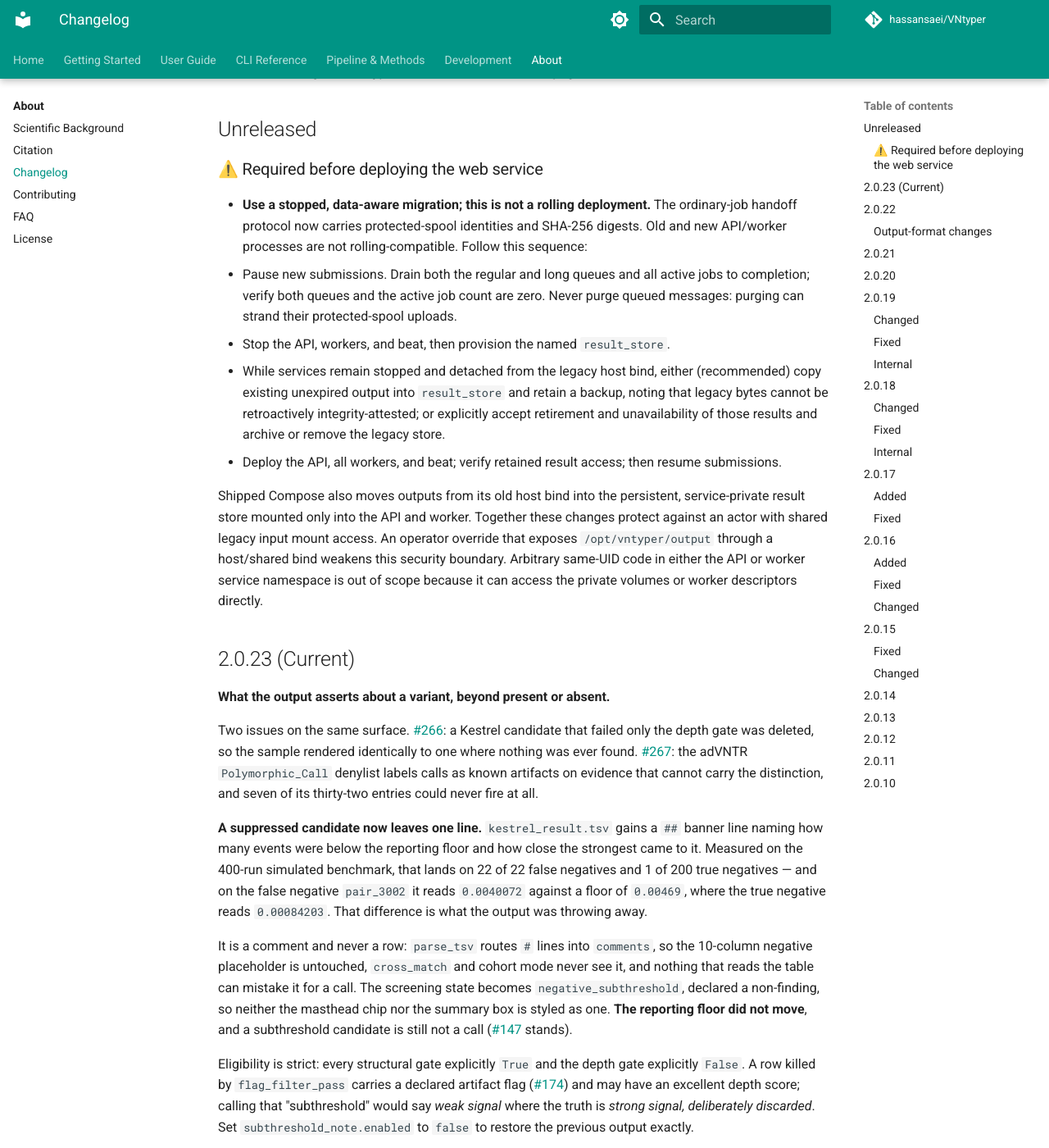
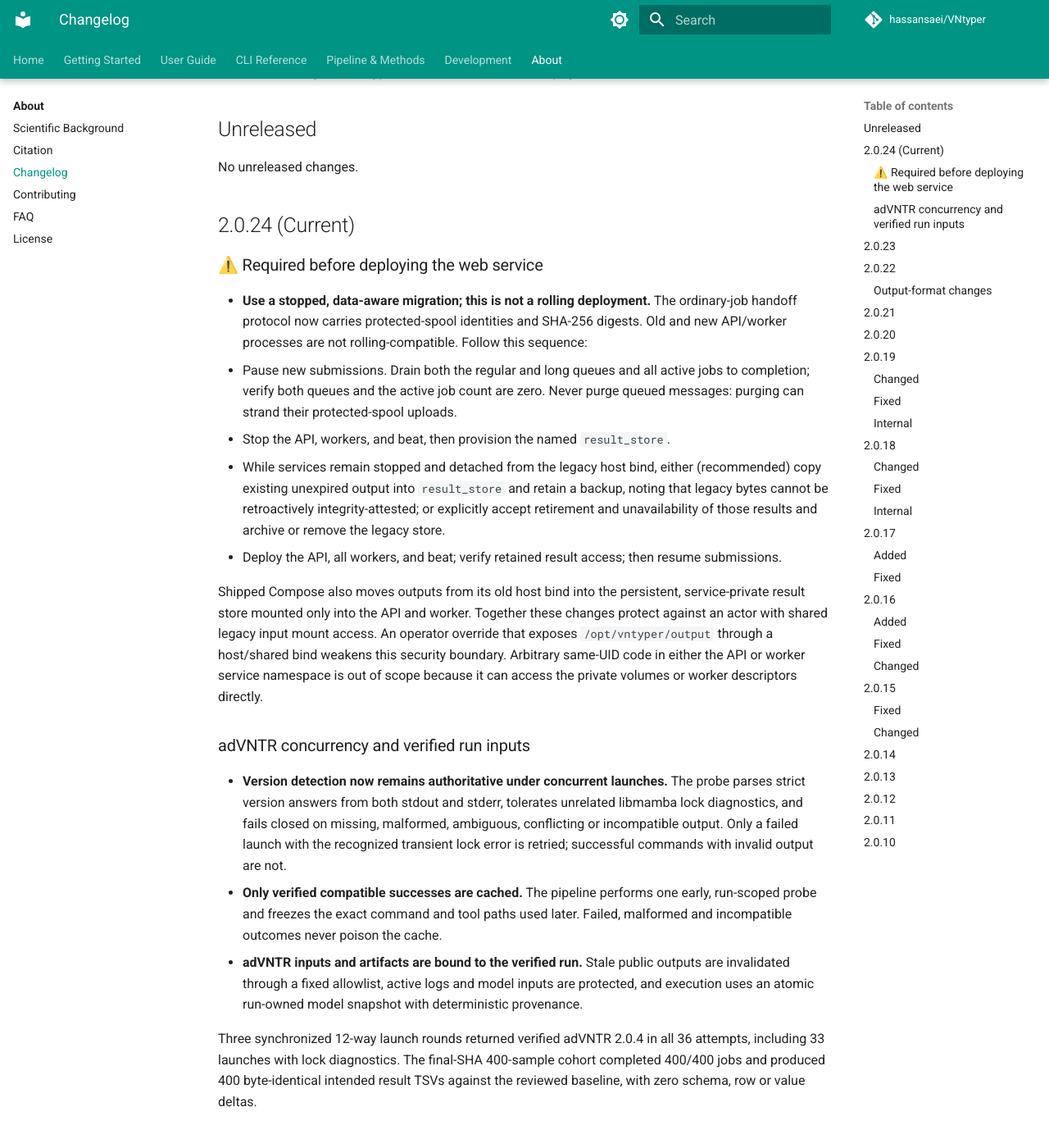
Before and after one commit to hassansaei/VNtyper, an MkDocs documentation site: the page built from docs/about/changelog.md, in a window 1280 px wide and 1400 px high, scrolled down 193 px. Shown: the whole window at 82% size. Built offline with MkDocs 1.6.1 and Material for MkDocs 9.7.7, drawn with Linux system fonts in a browser that asks for light colours; comment, search, counter and statistics services are not loaded.

Commit message:
chore(release): prepare v2.0.24

```diff
--- a/docs/about/changelog.md
+++ b/docs/about/changelog.md
@@ -3,6 +3,10 @@
 All notable changes to VNtyper 2 are documented on this page.
 
 ## Unreleased
+
+No unreleased changes.
+
+## 2.0.24 (Current)
 
 ### ⚠️ Required before deploying the web service
 
@@ -26,7 +30,26 @@ All notable changes to VNtyper 2 are documented on this page.
   Arbitrary same-UID code in either the API or worker service namespace is out of scope
   because it can access the private volumes or worker descriptors directly.
 
-## 2.0.23 (Current)
+### adVNTR concurrency and verified run inputs
+
+- **Version detection now remains authoritative under concurrent launches.** The probe
+  parses strict version answers from both stdout and stderr, tolerates unrelated libmamba
+  lock diagnostics, and fails closed on missing, malformed, ambiguous, conflicting or
+  incompatible output. Only a failed launch with the recognized transient lock error is
+  retried; successful commands with invalid output are not.
+- **Only verified compatible successes are cached.** The pipeline performs one early,
+  run-scoped probe and freezes the exact command and tool paths used later. Failed,
+  malformed and incompatible outcomes never poison the cache.
+- **adVNTR inputs and artifacts are bound to the verified run.** Stale public outputs are
+  invalidated through a fixed allowlist, active logs and model inputs are protected, and
+  execution uses an atomic run-owned model snapshot with deterministic provenance.
+
+Three synchronized 12-way launch rounds returned verified adVNTR 2.0.4 in all 36 attempts,
+including 33 launches with lock diagnostics. The final-SHA 400-sample cohort completed
+400/400 jobs and produced 400 byte-identical intended result TSVs against the reviewed
+baseline, with zero schema, row or value deltas.
+
+## 2.0.23
 
 **What the output asserts about a variant, beyond present or absent.**
 
--- a/vntyper/version.py
+++ b/vntyper/version.py
@@ -1,3 +1,3 @@
 # vntyper/version.py
 
-__version__ = "2.0.23"
+__version__ = "2.0.24"
```
Also changed, not shown: 2 other files.
